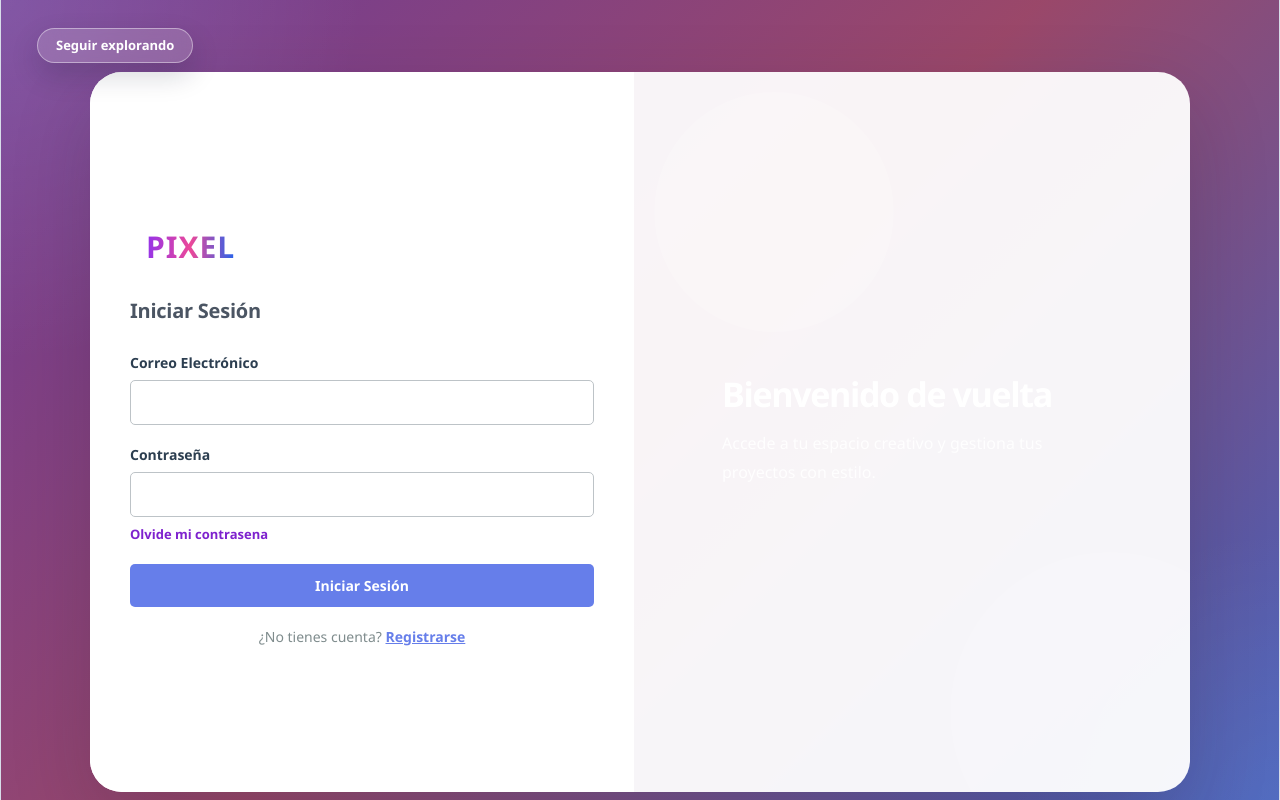
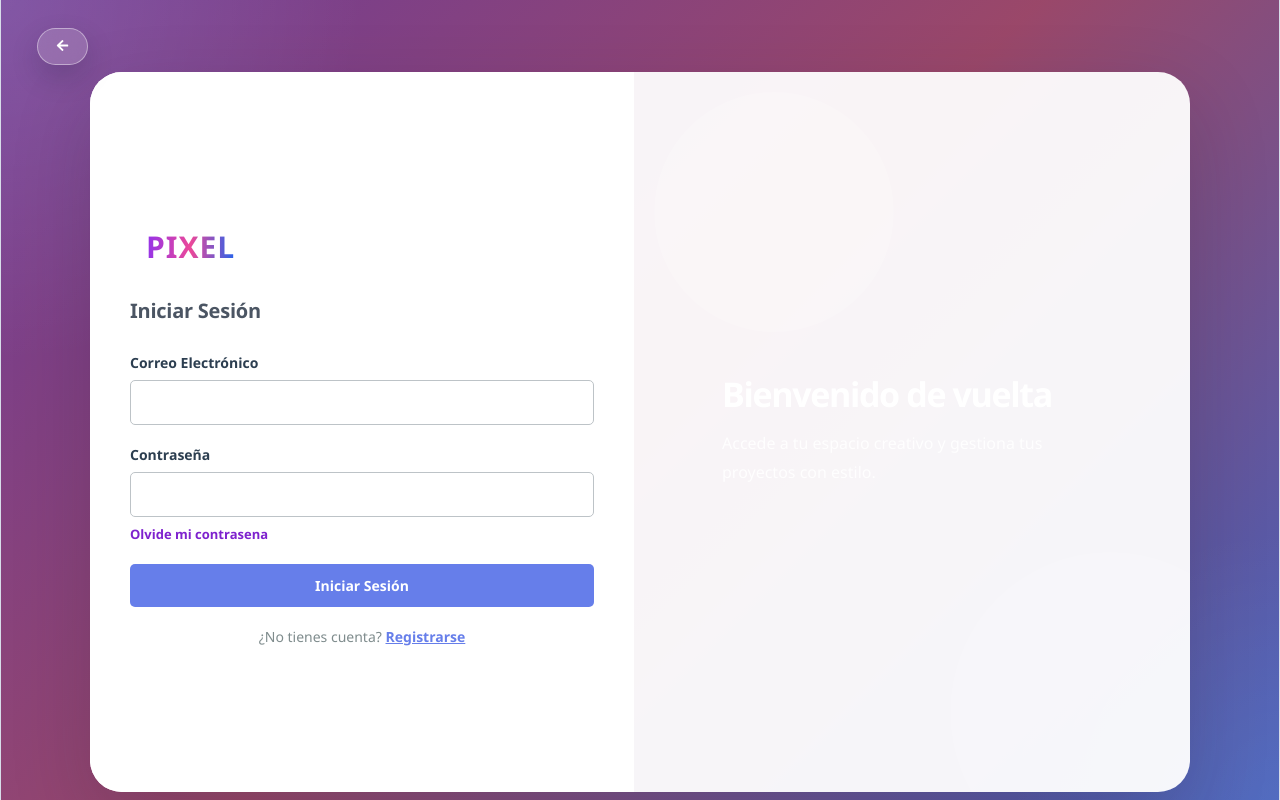
Before and after one commit to AlejandroSuarez7/FrontEnd-Pixel, a React (Vite) app: page /login in a window 1280 px wide. Built offline with nearby package versions, Linux system fonts and the light colour scheme.

Commit message:
botoncito melo

```diff
--- a/src/modules/auth/pages/LoginPage.jsx
+++ b/src/modules/auth/pages/LoginPage.jsx
@@ -4,6 +4,7 @@ import { useAuth } from '../../../store/AuthContext';
 import { notifications } from '../../../core/utils/notifications';
 import { authService } from '../services/authService';
 import { motion } from 'motion/react';
+import { FaArrowLeft } from 'react-icons/fa';
 const LoginPage = () => {
   const [correo, setCorreo]       = useState('');
   const [contrasena, setContrasena] = useState('');
@@ -55,8 +56,10 @@ const LoginPage = () => {
   type="button"
   className="btn-explore-back"
   onClick={() => navigate('/')}
+  aria-label="Volver atrás"
+  title="Volver"
 >
-        Seguir explorando
+  <FaArrowLeft />
 </button>
 
       <motion.div
```
Lines whose indentation alone changed are shown as unchanged.
